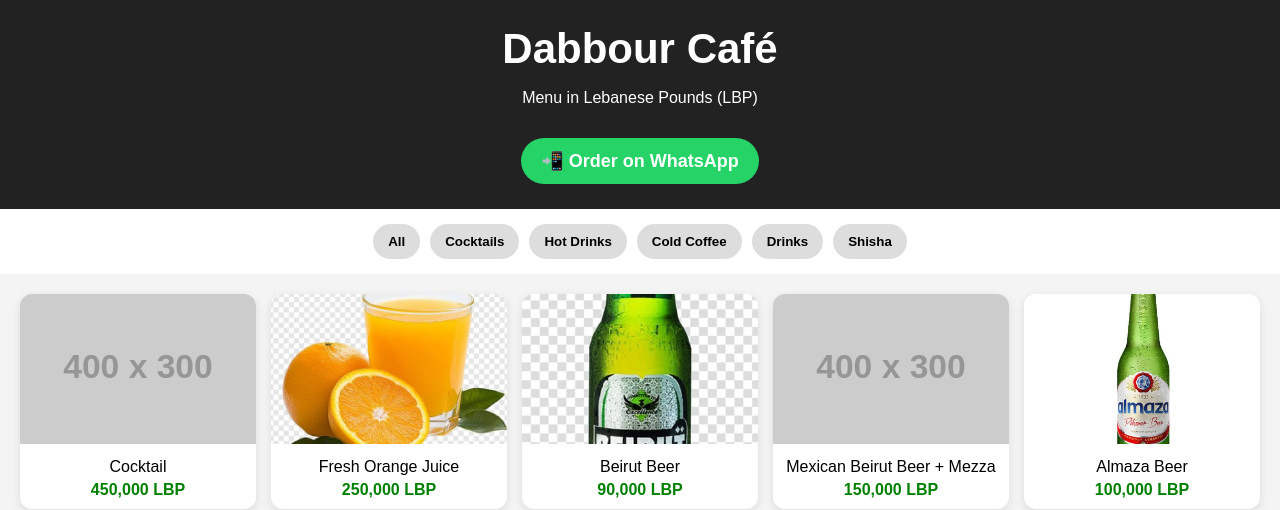
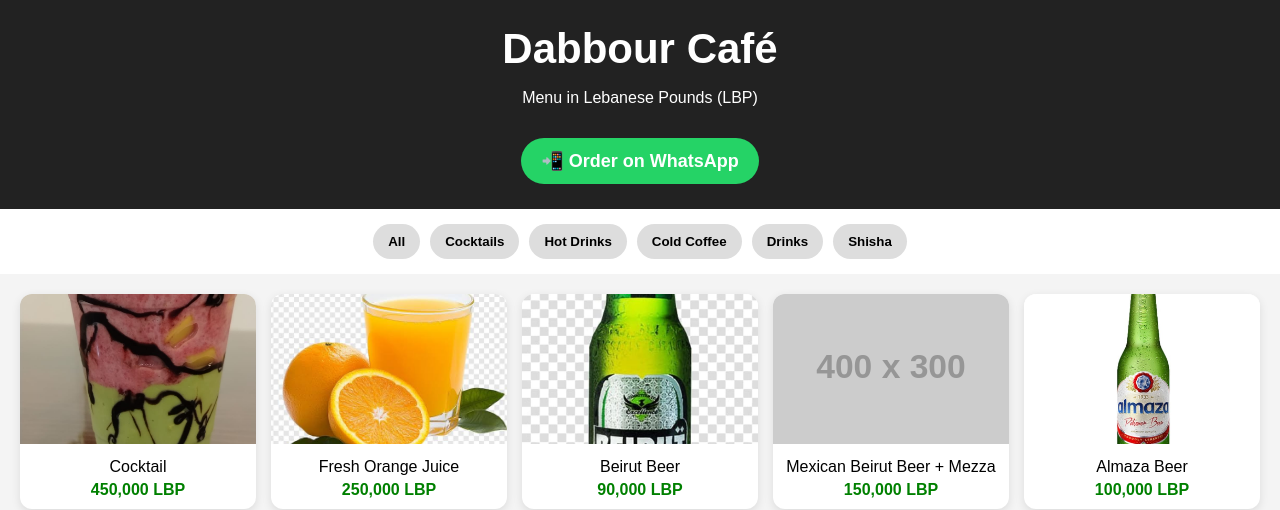
Before and after one commit to youssef132001/dabbour-cafe, a plain HTML site: page index.html in a window 1280 px wide. Shown: the top 510 px of the page. Drawn offline with Linux system fonts and the light colour scheme; placeholder pictures from the web are drawn by us.

Commit message:
Update index.html

```diff
--- a/index.html
+++ b/index.html
@@ -114,7 +114,7 @@
 
     <!-- COCKTAILS -->
     <div class="item cocktails">
-        <img src="https://via.placeholder.com/400x300?text=Cocktail">
+        <img src="cocktail.jpeg" alt="Cocktail">
         <div class="info">Cocktail<div class="price">450,000 LBP</div></div>
     </div>
 
```
